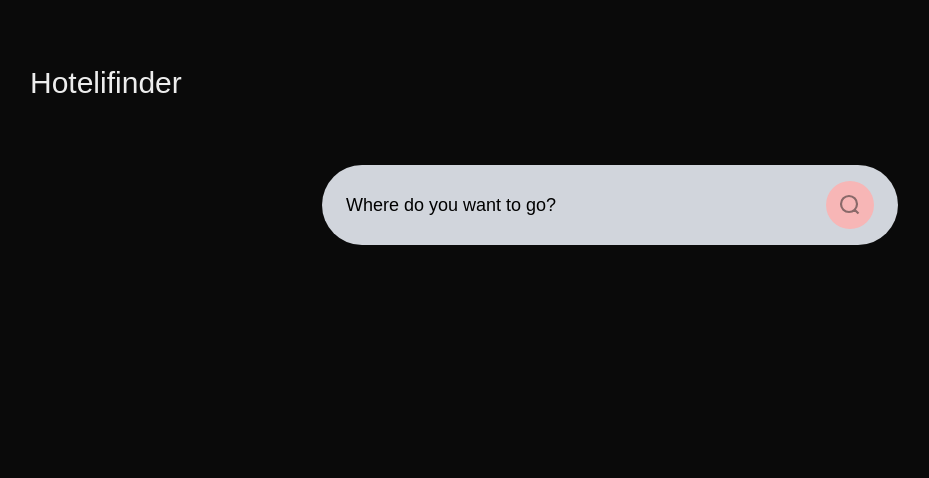
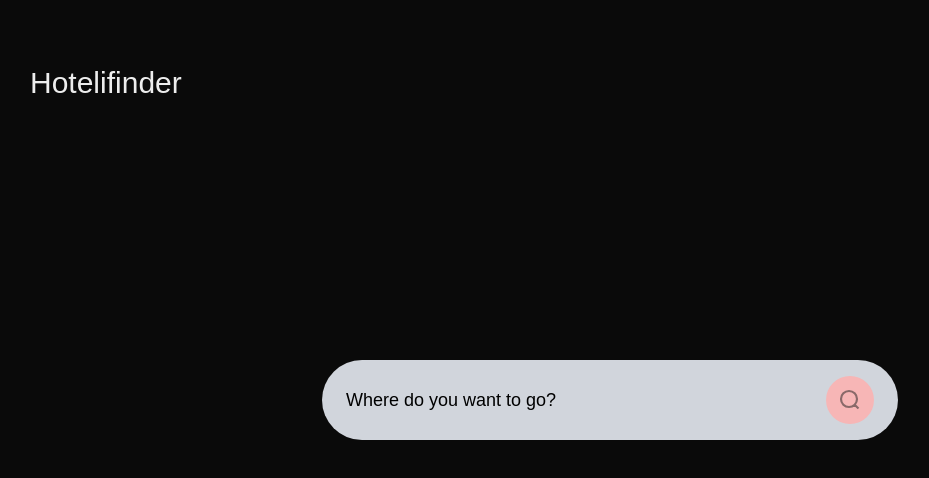
Before and after one commit to DAT251/Hotelifinder, a Next.js app in the folder frontend/: page / in a window 1280 px wide. Shown: the top 478 px of the page, without its empty margins (30-959 px from the left). Built offline with nearby package versions, Linux system fonts and the light colour scheme.

Commit message:
absolute header & center content of pages

```diff
--- a/frontend/src/app/activity/page.tsx
+++ b/frontend/src/app/activity/page.tsx
@@ -7,7 +7,7 @@ import venues from '../assets/venues.json';
 
 export default function ActivityPage() {
   return (
-    <div className='flex flex-col'>
+    <div className='flex flex-col h-screen justify-center'>
       <Header />
       <div className='flex flex-col items-center'>
         <div className='grid grid-cols-3 gap-14'>
--- a/frontend/src/app/booking/page.tsx
+++ b/frontend/src/app/booking/page.tsx
@@ -2,7 +2,7 @@ import { Header } from '../components/header';
 
 export default function BookingPage() {
   return (
-    <div className='flex flex-col'>
+    <div className='flex flex-col h-screen justify-center'>
       <Header />
       <div className='flex flex-row justify-around'>
         {/* left side */}
--- a/frontend/src/app/components/header.tsx
+++ b/frontend/src/app/components/header.tsx
@@ -3,7 +3,7 @@ import * as React from 'react';
 
 export function Header() {
   return (
-    <div className='m-15'>
+    <div className='absolute m-15 top-0 left-0'>
       <Link href='/'>
         <h1 className='text-left'>Hotelifinder</h1>
       </Link>
--- a/frontend/src/app/page.tsx
+++ b/frontend/src/app/page.tsx
@@ -10,13 +10,9 @@ const hotelList = [
 
 export default function HomePage() {
   return (
-    <div className="flex flex-col">
-      {/* Fix: Ensure the Header does not take extra space */}
+    <div className='flex flex-col h-screen justify-center items-center'>
       <Header />
-      {/* SearchBar should fill remaining space and be centered */}
-      <div className="flex justify-center content-center">
         <SearchBar data={hotelList} />
-      </div>
     </div>
   );
 }
--- a/frontend/src/app/result/page.tsx
+++ b/frontend/src/app/result/page.tsx
@@ -6,7 +6,7 @@ import MapComponent from '../components/map';
 
 export default function ResultPage() {
   return (
-    <div className='flex flex-col'>
+    <div className='flex flex-col h-screen justify-center'>
       <Header />
       <div className='flex flex-row justify-around items-center'>
         {/* left side */}
```
